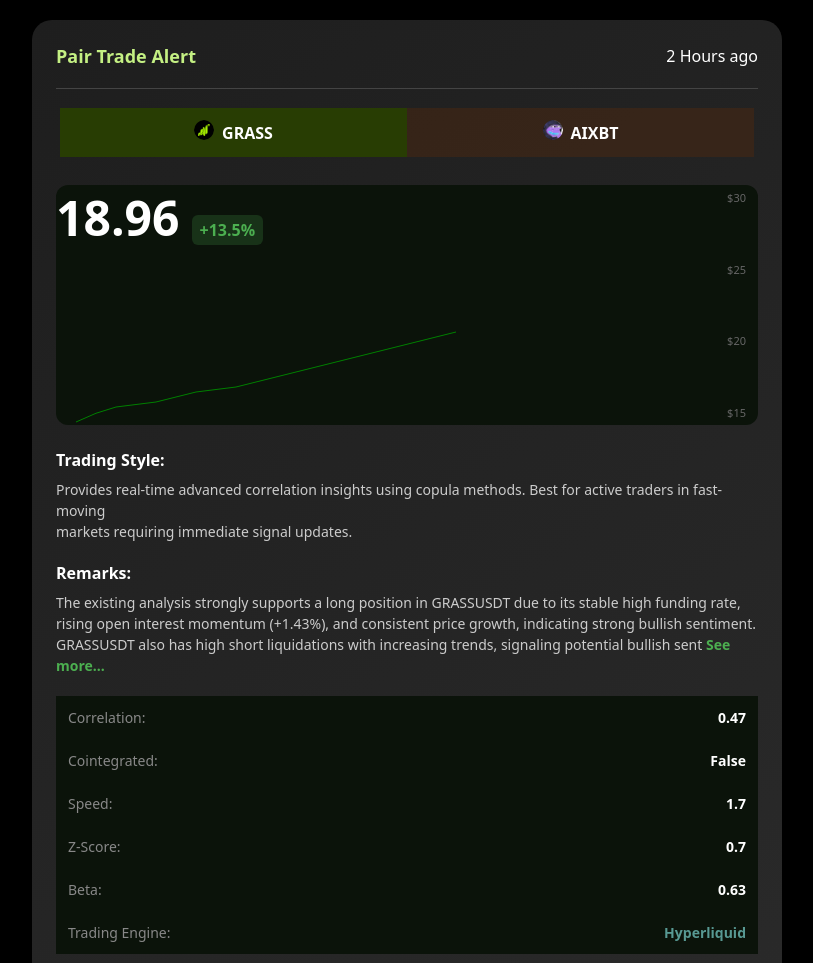
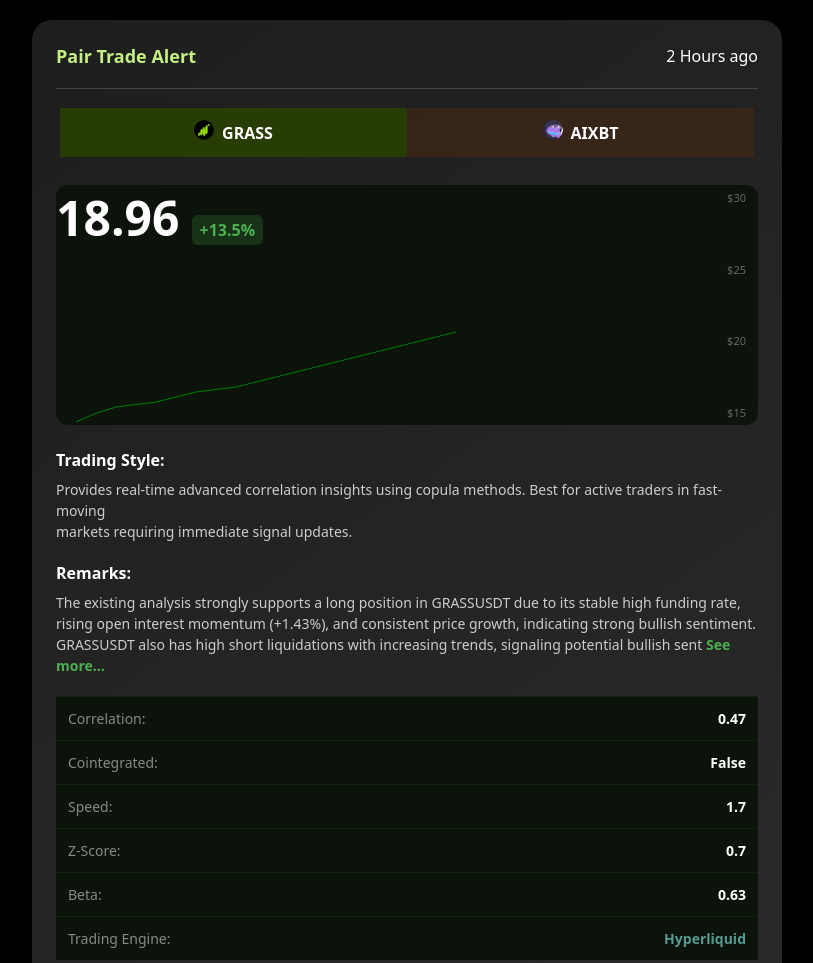
Before and after one commit to Bencodes1914/Trade-Alert, a plain HTML site: page index.html in a window 1280 px wide. Shown: the top 963 px of the page, without its empty margins (233-1046 px from the left). Drawn offline with Linux system fonts and the light colour scheme.

Commit message:
Added the border top to the metrics

```diff
--- a/style.css
+++ b/style.css
@@ -165,6 +165,7 @@ hr{
     align-items: center;
     padding: 12px;
     background: #0b130a;
+    border-top: 1px solid #0f250c;
 }
 
 .metric-label {
```
